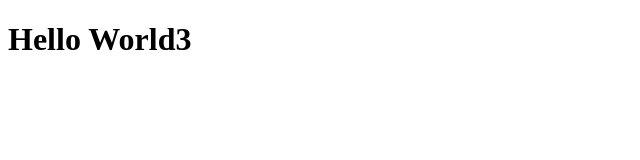
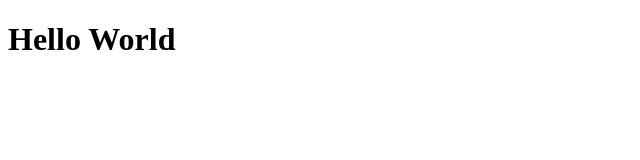
Before and after one commit to nobuhiko-nishino/asakawatest, a plain HTML site: page index.html in a window 1280 px wide. Shown: the full height of the page, 0-640 px from the left. Drawn offline with Linux system fonts and the light colour scheme.

Commit message:
Update index.html

```diff
--- a/index.html
+++ b/index.html
@@ -1,6 +1,6 @@
 <!DOCTYPE html>
 <html>
 <body>
-<h1>Hello World3</h1>
+<h1>Hello World</h1>
 </body>
 </html>
```
